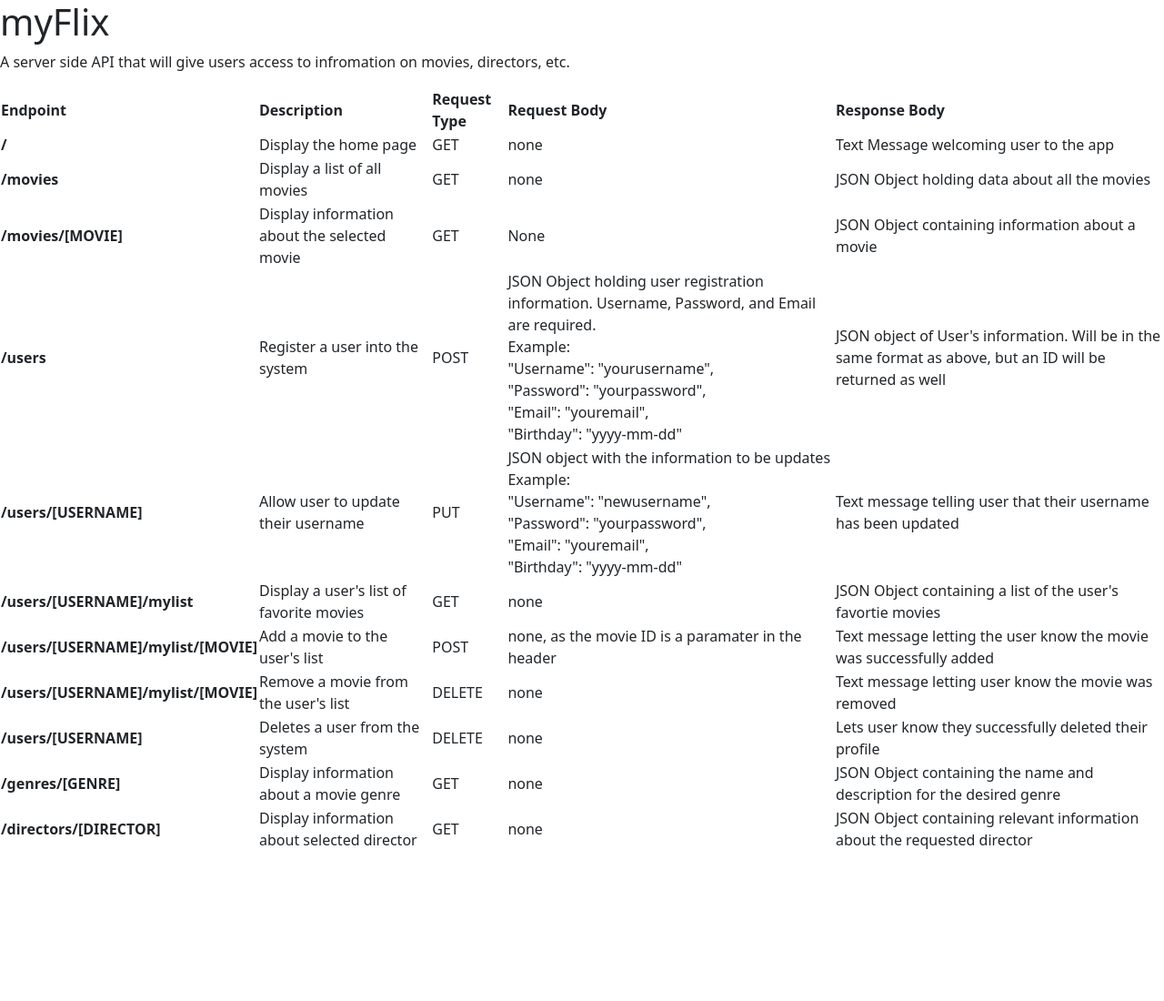
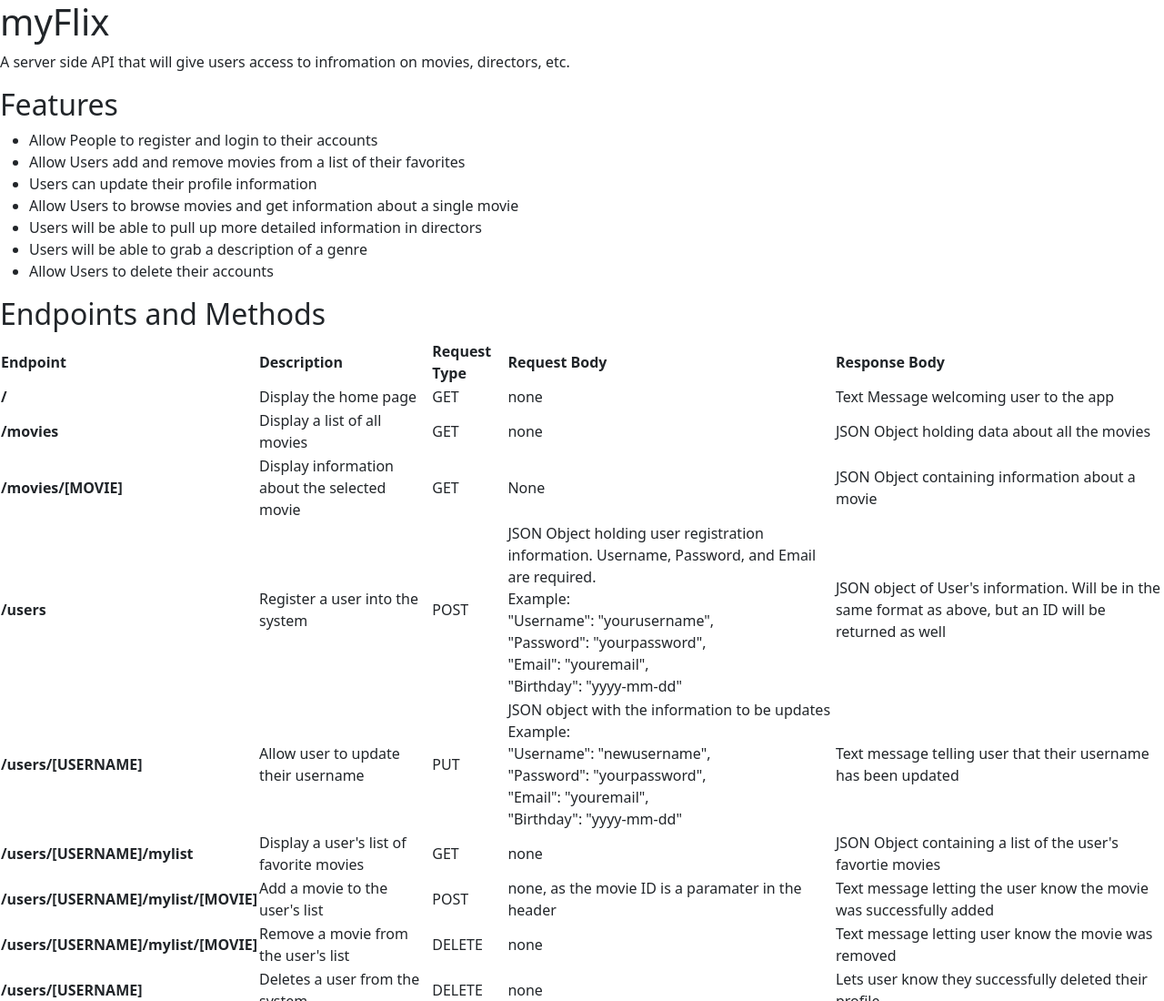
Before and after one commit to Boundforearth/movie_api, a website: page public/documentation.html in a window 1280 px wide. Shown: the top 1100 px of the page at 91% size. Before the commit the page ends 936 px from the top, so only its background shows below. Drawn offline with nearby package versions, Linux system fonts and the light colour scheme.

Commit message:
Added Features to Documentation

```diff
--- a/public/documentation.html
+++ b/public/documentation.html
@@ -9,6 +9,18 @@
       <h1>myFlix</h1>
       <p>A server side API that will give users access to infromation on movies, directors, etc.</p>
 
+      <h2>Features</h2>
+        <ul>
+          <li>Allow People to register and login to their accounts</li>
+          <li>Allow Users add and remove movies from a list of their favorites</li>
+          <li>Users can update their profile information</li>
+          <li>Allow Users to browse movies and get information about a single movie</li>
+          <li>Users will be able to pull up more detailed information in directors</li>
+          <li>Users will be able to grab a description of a genre</li>
+          <li>Allow Users to delete their accounts</li>
+        </ul>
+
+      <h2>Endpoints and Methods</h2>
       <table>
         <thead>
           <tr>
```
